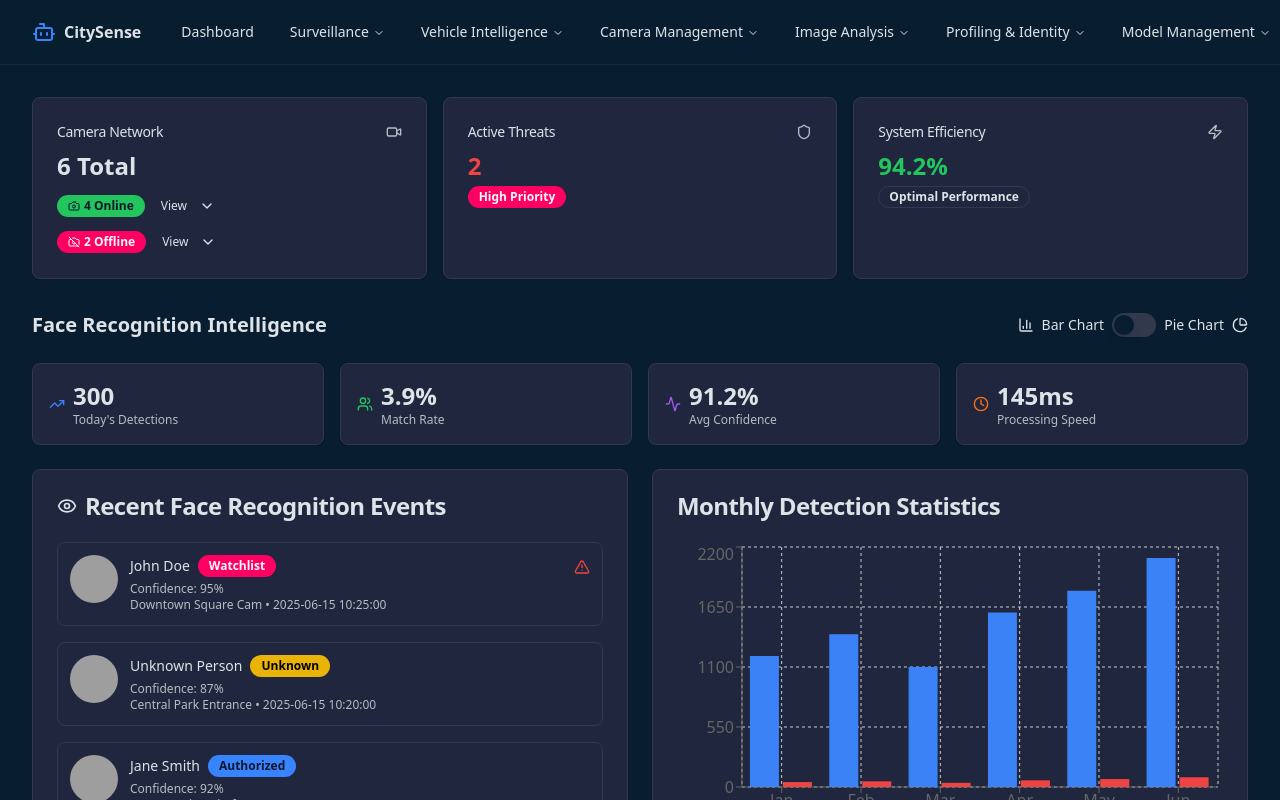
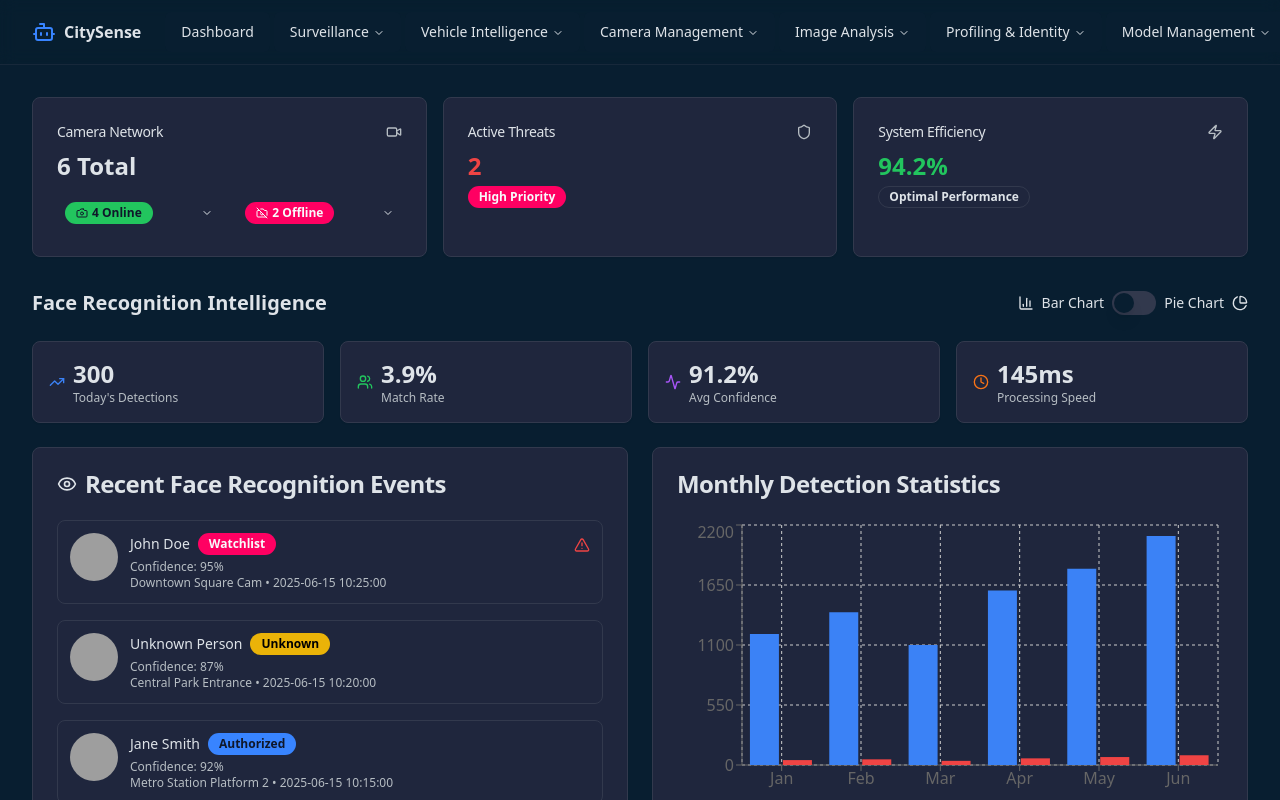
Before and after one commit to mukul9193/city-sense-nexus-dark, a React (Vite) app: page / in a window 1280 px wide. Shown: the top 800 px of the page. Built offline with nearby package versions, Linux system fonts and the light colour scheme; grey boxes are pictures that could not be loaded.

Commit message:
Refactor: Remove view button and align camera details
Removed the "View" button from the camera network tab and ensured the camera details popup opens upon clicking active/inactive camera entries. Also, aligned the tab content horizontally.

```diff
--- a/src/components/dashboard/CameraNetworkCard.tsx
+++ b/src/components/dashboard/CameraNetworkCard.tsx
@@ -1,7 +1,6 @@
 
 import { Card, CardContent, CardHeader, CardTitle } from "@/components/ui/card";
 import { Badge } from "@/components/ui/badge";
-import { Button } from "@/components/ui/button";
 import { cameras } from "@/lib/placeholder-data";
 import { Video, Camera, CameraOff, ChevronDown, ChevronUp } from "lucide-react";
 import { useState } from "react";
@@ -45,25 +44,38 @@ const CameraNetworkCard = () => {
         <CardContent className="space-y-3">
           <div className="text-2xl font-bold">{cameras.length} Total</div>
 
+          {/* Horizontally aligned camera status tabs */}
+          <div className="flex gap-4">
             {/* Active Cameras Section */}
-          <div className="space-y-2">
-            <div className="flex items-center justify-between">
-              <div className="flex items-center gap-2">
+            <div
+              className="flex-1 cursor-pointer"
+              onClick={() => setShowActiveCameras(!showActiveCameras)}
+            >
+              <div className="flex items-center justify-between p-2 rounded hover:bg-muted transition-colors">
                 <Badge variant="default" className="bg-green-500 hover:bg-green-600">
                   <Camera className="h-3 w-3 mr-1" />
                   {activeCameras.length} Online
                 </Badge>
-                <Button
-                  variant="ghost"
-                  size="sm"
-                  onClick={() => setShowActiveCameras(!showActiveCameras)}
-                  className="h-6 px-2 text-xs"
-                >
-                  View {showActiveCameras ? <ChevronUp className="h-3 w-3 ml-1" /> : <ChevronDown className="h-3 w-3 ml-1" />}
-                </Button>
+                {showActiveCameras ? <ChevronUp className="h-3 w-3" /> : <ChevronDown className="h-3 w-3" />}
               </div>
             </div>
 
+            {/* Inactive Cameras Section */}
+            <div
+              className="flex-1 cursor-pointer"
+              onClick={() => setShowInactiveCameras(!showInactiveCameras)}
+            >
+              <div className="flex items-center justify-between p-2 rounded hover:bg-muted transition-colors">
+                <Badge variant="destructive">
+                  <CameraOff className="h-3 w-3 mr-1" />
+                  {inactiveCameras.length} Offline
+                </Badge>
+                {showInactiveCameras ? <ChevronUp className="h-3 w-3" /> : <ChevronDown className="h-3 w-3" />}
+              </div>
+            </div>
+          </div>
+
+          {/* Active Cameras List */}
           {showActiveCameras && (
             <div className="space-y-1 pl-2 border-l-2 border-green-500">
               {activeCameras.map((camera) => (
@@ -83,27 +95,8 @@ const CameraNetworkCard = () => {
               ))}
             </div>
           )}
-          </div>
 
-          {/* Inactive Cameras Section */}
-          <div className="space-y-2">
-            <div className="flex items-center justify-between">
-              <div className="flex items-center gap-2">
-                <Badge variant="destructive">
-                  <CameraOff className="h-3 w-3 mr-1" />
-                  {inactiveCameras.length} Offline
-                </Badge>
-                <Button
-                  variant="ghost"
-                  size="sm"
-                  onClick={() => setShowInactiveCameras(!showInactiveCameras)}
-                  className="h-6 px-2 text-xs"
-                >
-                  View {showInactiveCameras ? <ChevronUp className="h-3 w-3 ml-1" /> : <ChevronDown className="h-3 w-3 ml-1" />}
-                </Button>
-              </div>
-            </div>
-
+          {/* Inactive Cameras List */}
           {showInactiveCameras && (
             <div className="space-y-1 pl-2 border-l-2 border-red-500">
               {inactiveCameras.map((camera) => (
@@ -126,7 +119,6 @@ const CameraNetworkCard = () => {
               ))}
             </div>
           )}
-          </div>
         </CardContent>
       </Card>
 
```
Lines whose indentation alone changed are shown as unchanged.
